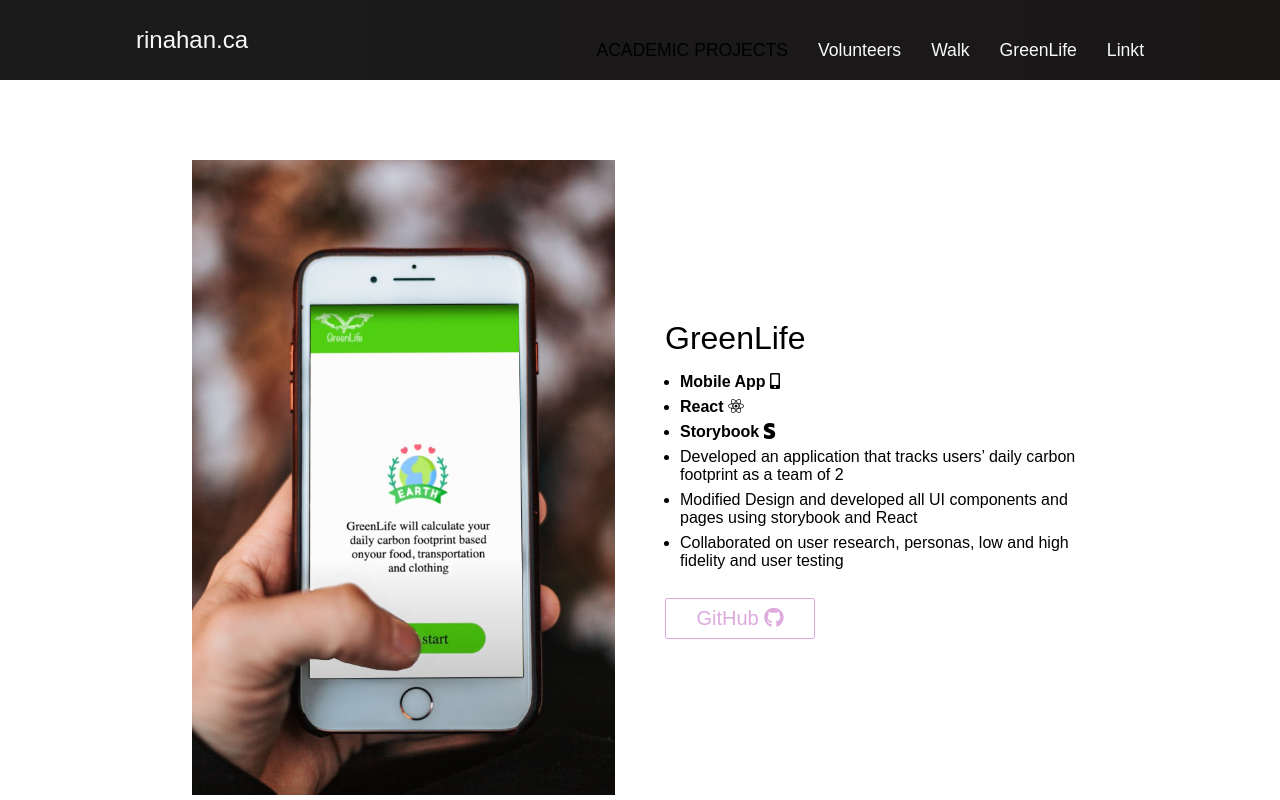
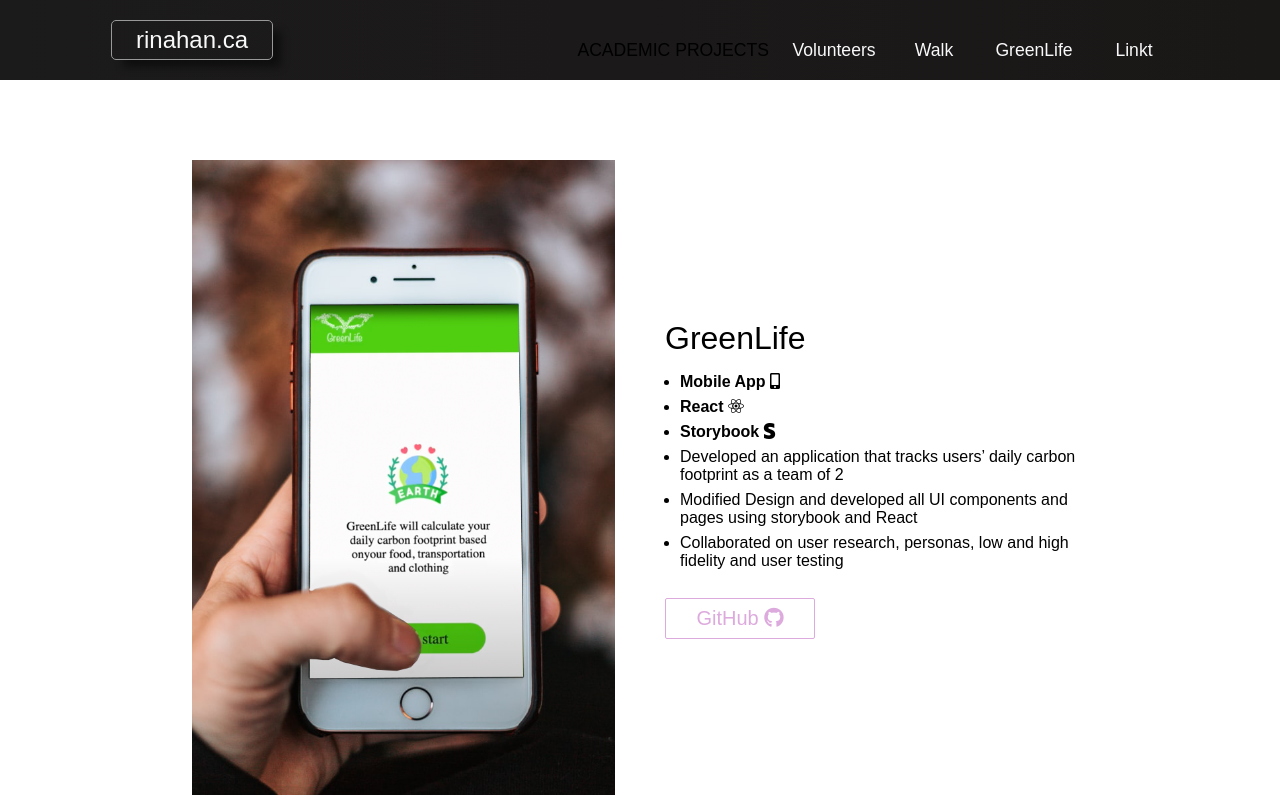
Before and after one commit to RinaHan/Portfolio-2024-Version, a React (Create React App) app: page /greenLife in a window 1280 px wide. Shown: the top 800 px of the page. Built offline with nearby package versions, Linux system fonts and the light colour scheme.

Commit message:
fix header and footer styling

```diff
--- a/src/components/Footer/index.js
+++ b/src/components/Footer/index.js
@@ -31,6 +31,8 @@
   display: flex;
   justify-content: center;
   align-items: center;
+  position:relative;
+  top:80px;
 `;
 const Items = styled.div`
   background-color: #fff;
@@ -42,6 +44,8 @@
   justify-content: center;
   align-items: center;
   padding: 0 0 20px;
+  box-shadow: 10px 9px 8px -2px rgba(0,0,0,0.47);
+
 `;
 const Item = styled.a`
   color: #242424;
@@ -62,4 +66,7 @@
   width: 20px;
   height: auto;
   margin-left: 10px;
+  /* & :hover {
+    transform: scale(1.05);
+  } */
 `;
--- a/src/components/Header/Header.css
+++ b/src/components/Header/Header.css
@@ -12,6 +12,16 @@
 }
 .logo {
   font-size: 1.5rem;
+  width: 100px;
+  display: flex;
+  justify-content: center;
+  border: 1px solid #999;
+  padding: 5px 30px;
+  border-radius: 5px;
+  box-shadow: 10px 9px 8px -2px rgba(0, 0, 0, 0.47);
+}
+.logo:hover {
+  background-color: rgba(177, 177, 177, 0.217);
 }
 .menus {
   font-size: 1.1rem;
@@ -29,6 +39,16 @@
   display: flex;
   justify-content: center;
   align-items: center;
+  width: 70px;
+  /* background-color: red; */
+  /* color:red; */
+}
+.menu:hover {
+  font-size: 1.17rem;
+  transition: all 0.5s ease;
+  /* transition: 0.3s ease-out; */
+
+  /* color: #fc5f5f; */
 }
 .hamburger-icon {
   position: fixed;
@@ -37,7 +57,9 @@
   cursor: pointer;
   color: #fff;
 }
-
+.academic {
+  display: none;
+}
 @media screen and (max-width: 768px) {
   .menus {
     display: flex;
@@ -61,6 +83,7 @@
   }
   .menu {
     height: 50px;
+    width: 100%;
   }
   .menu:hover {
     height: 49px;
@@ -69,8 +92,7 @@
     border-bottom: 2px solid #fff;
     transition: all 0.2s ease-out;
   }
-  .logo:hover {
-    font-weight: 600;
-    /* transition: all 0.2s ease 0s; */
+  .academic {
+    display: inline;
   }
 }
```
